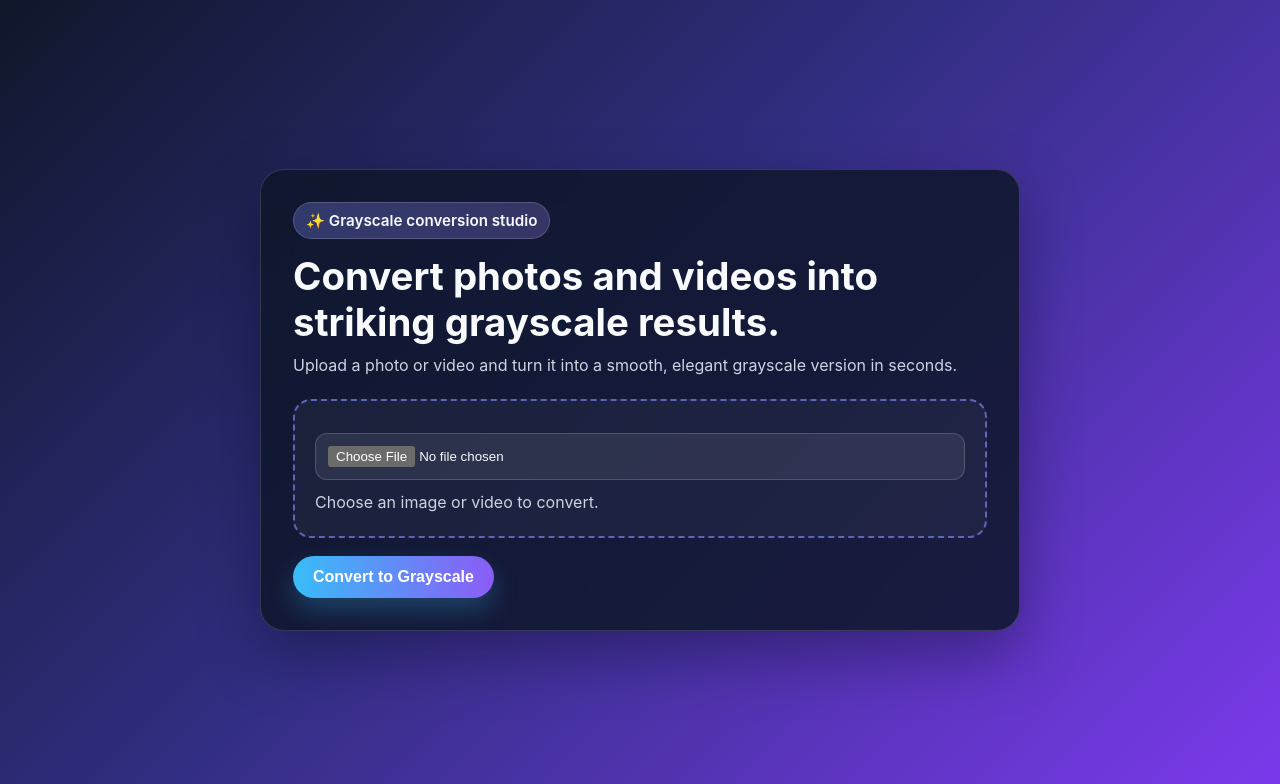
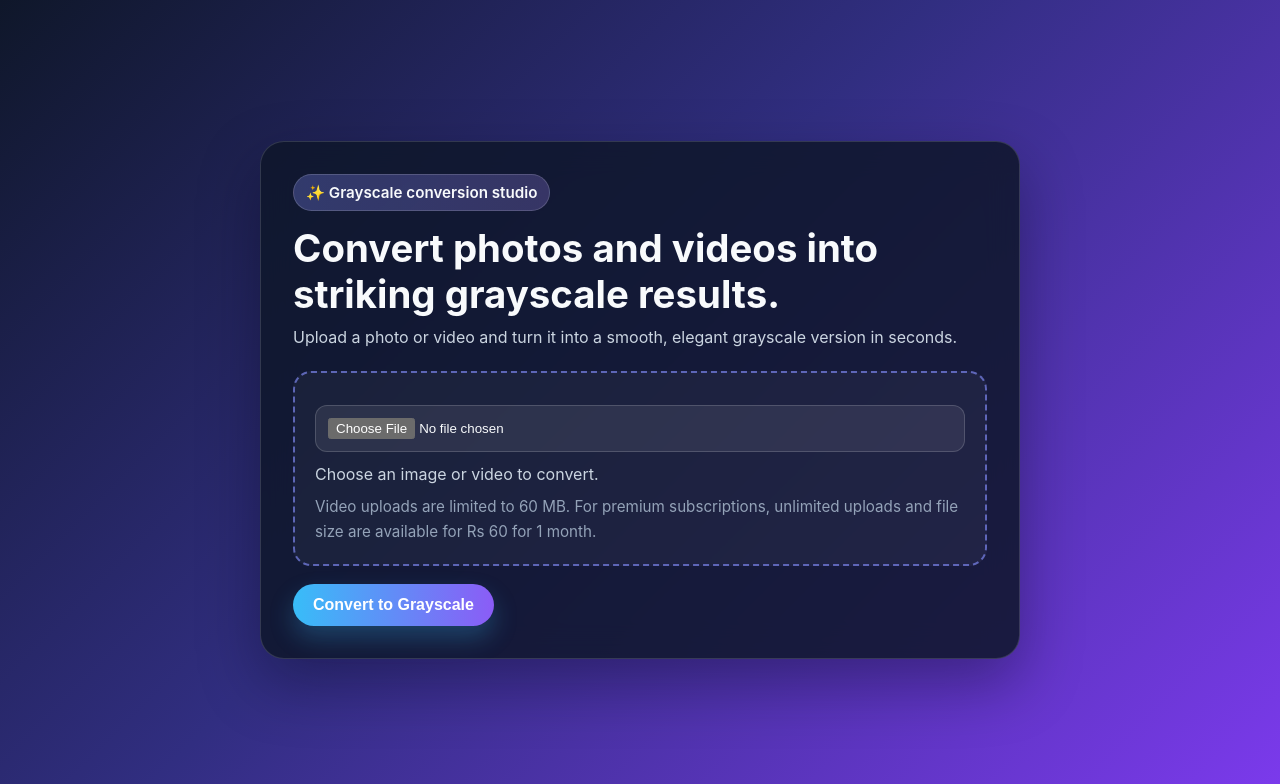
Before and after one commit to SagarDhillon01/Greyscale-Conversion, a Flask app: page / in a window 1280 px wide. Shown: the top 784 px of the page. Run offline with Flask 3, Linux system fonts and the light colour scheme.

Commit message:
Add 60 MB video upload limit and premium subscription message for origin repo

```diff
--- a/app.py
+++ b/app.py
@@ -13,6 +13,17 @@ BASE_DIR = Path(__file__).resolve().parent
 DB_PATH = BASE_DIR / "uploads.db"
 UPLOAD_DIR = BASE_DIR / "uploads"
 UPLOAD_DIR.mkdir(parents=True, exist_ok=True)
+
+MAX_VIDEO_SIZE_BYTES = 60 * 1024 * 1024
+
+
+def get_upload_size(uploaded_file) -> int:
+    size = uploaded_file.content_length
+    if size is None:
+        uploaded_file.stream.seek(0, os.SEEK_END)
+        size = uploaded_file.stream.tell()
+        uploaded_file.stream.seek(0)
+    return size or 0
 
 
 def init_db() -> None:
@@ -43,6 +54,12 @@ def index():
         uploaded_file = request.files["media"]
         filename = uploaded_file.filename
         mime_type = uploaded_file.mimetype or ""
+        file_size = get_upload_size(uploaded_file)
+        if mime_type.startswith("video/") and file_size > MAX_VIDEO_SIZE_BYTES:
+            return (
+                "Video file exceeds 60 MB. For premium subscriptions, unlimited uploads and file size are available for Rs 60 for 1 month.",
+                400,
+            )
         file_ext = Path(filename).suffix.lower() or ".jpg"
         saved_name = f"{datetime.now(timezone.utc).strftime('%Y%m%d%H%M%S%f')}{file_ext}"
         save_path = UPLOAD_DIR / saved_name
--- a/templates/index.html
+++ b/templates/index.html
@@ -91,6 +91,7 @@
         <div class="upload-box">
           <input type="file" name="media" accept="image/*,video/*" required />
           <p style="margin: 0; color: #cbd5e1;">Choose an image or video to convert.</p>
+          <p style="margin: 8px 0 0; color: #94a3b8; font-size: 0.95rem;">Video uploads are limited to 60 MB. For premium subscriptions, unlimited uploads and file size are available for Rs 60 for 1 month.</p>
         </div>
         <div style="margin-top: 18px;">
           <button type="submit">Convert to Grayscale</button>
```
